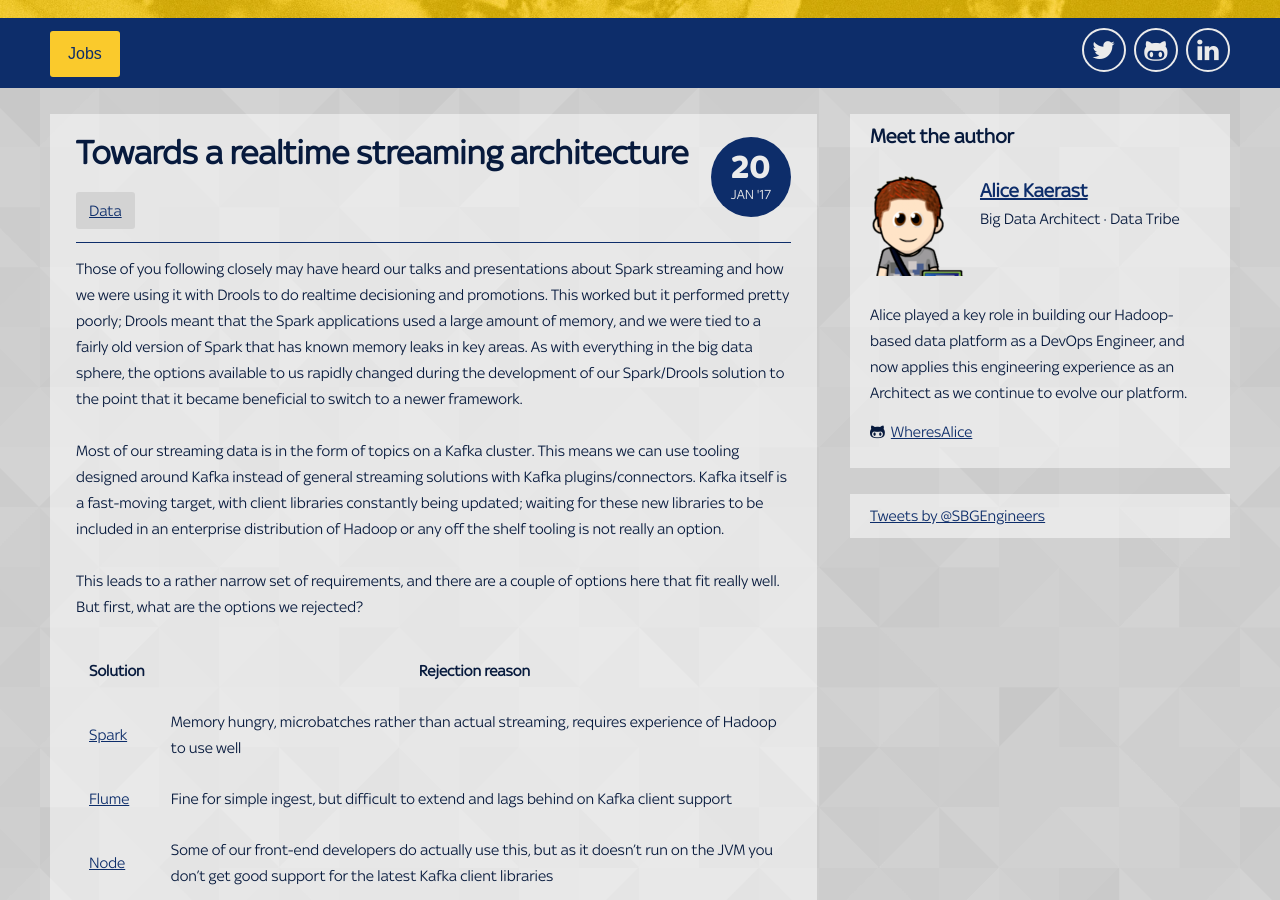
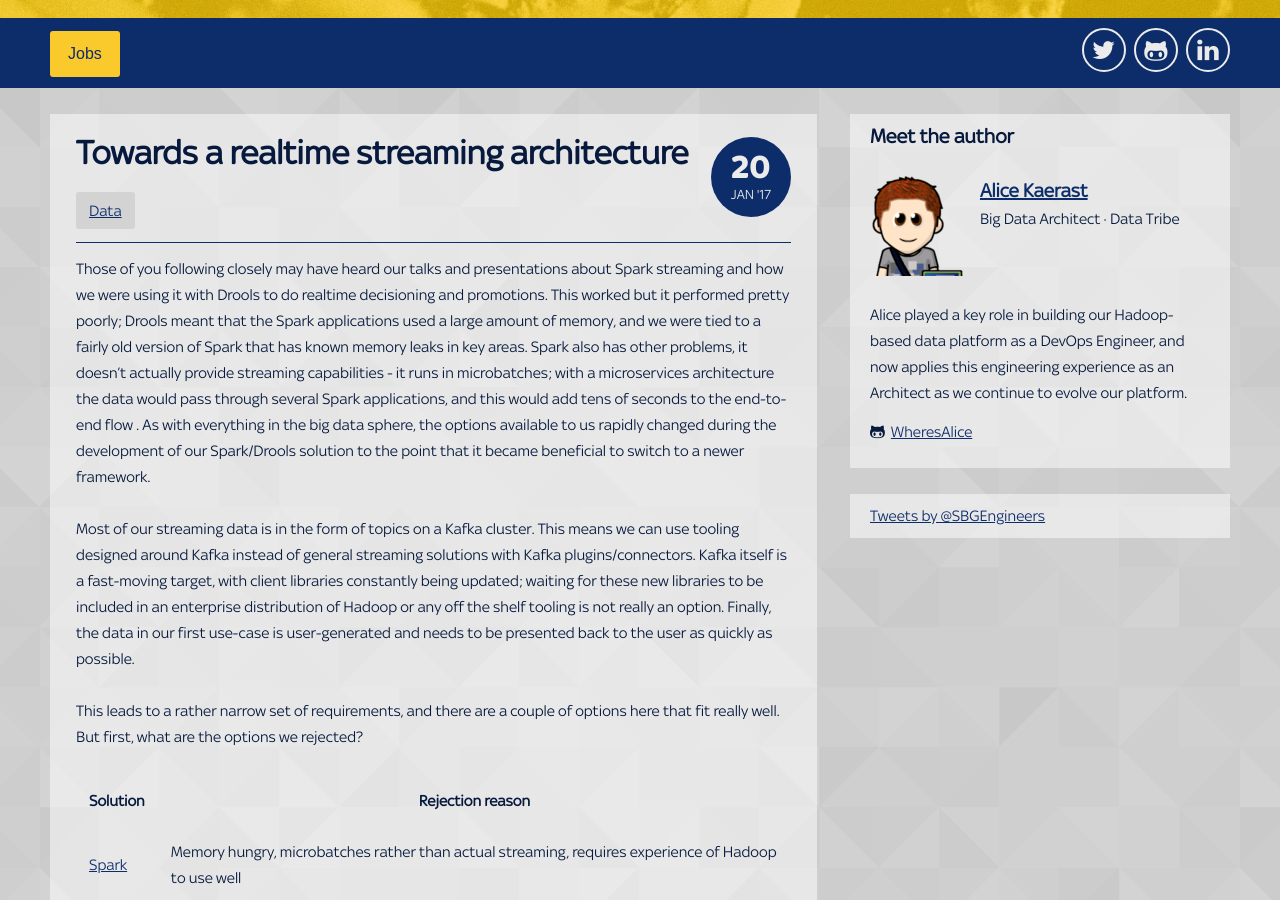
Before and after one commit to skybet/skybet.github.io, a Jekyll site: the page built from _posts/2017-01-20-streaming-architectures.md, in a window 1280 px wide and 900 px high, scrolled down 332 px. Built offline with Jekyll 4.4.1, drawn with Linux system fonts in a browser that asks for light colours; nearby versions of some CDN libraries; some web fonts are replaced; comment, search, counter and statistics services are not loaded.

Commit message:
📝 add some more information about microbatching being bad

```diff
--- a/_posts/2017-01-20-streaming-architectures.md
+++ b/_posts/2017-01-20-streaming-architectures.md
@@ -8,9 +8,9 @@
 tags:       big data, hadoop, RDBMS
 ---
 
-Those of you following closely may have heard our talks and presentations about Spark streaming and how we were using it with Drools to do realtime decisioning and promotions.  This worked but it performed pretty poorly; Drools meant that the Spark applications used a large amount of memory, and we were tied to a fairly old version of Spark that has known memory leaks in key areas.  As with everything in the big data sphere, the options available to us rapidly changed during the development of our Spark/Drools solution to the point that it became beneficial to switch to a newer framework.
+Those of you following closely may have heard our talks and presentations about Spark streaming and how we were using it with Drools to do realtime decisioning and promotions.  This worked but it performed pretty poorly; Drools meant that the Spark applications used a large amount of memory, and we were tied to a fairly old version of Spark that has known memory leaks in key areas.  Spark also has other problems, it doesn't actually provide streaming capabilities - it runs in microbatches; with a microservices architecture the data would pass through several Spark applications, and this would add tens of seconds to the end-to-end flow .  As with everything in the big data sphere, the options available to us rapidly changed during the development of our Spark/Drools solution to the point that it became beneficial to switch to a newer framework.
 
-Most of our streaming data is in the form of topics on a Kafka cluster.  This means we can use tooling designed around Kafka instead of general streaming solutions with Kafka plugins/connectors.  Kafka itself is a fast-moving target, with client libraries constantly being updated; waiting for these new libraries to be included in an enterprise distribution of Hadoop or any off the shelf tooling is not really an option.
+Most of our streaming data is in the form of topics on a Kafka cluster.  This means we can use tooling designed around Kafka instead of general streaming solutions with Kafka plugins/connectors.  Kafka itself is a fast-moving target, with client libraries constantly being updated; waiting for these new libraries to be included in an enterprise distribution of Hadoop or any off the shelf tooling is not really an option.  Finally, the data in our first use-case is user-generated and needs to be presented back to the user as quickly as possible.
 
 This leads to a rather narrow set of requirements, and there are a couple of options here that fit really well.  But first, what are the options we rejected?
 
```
